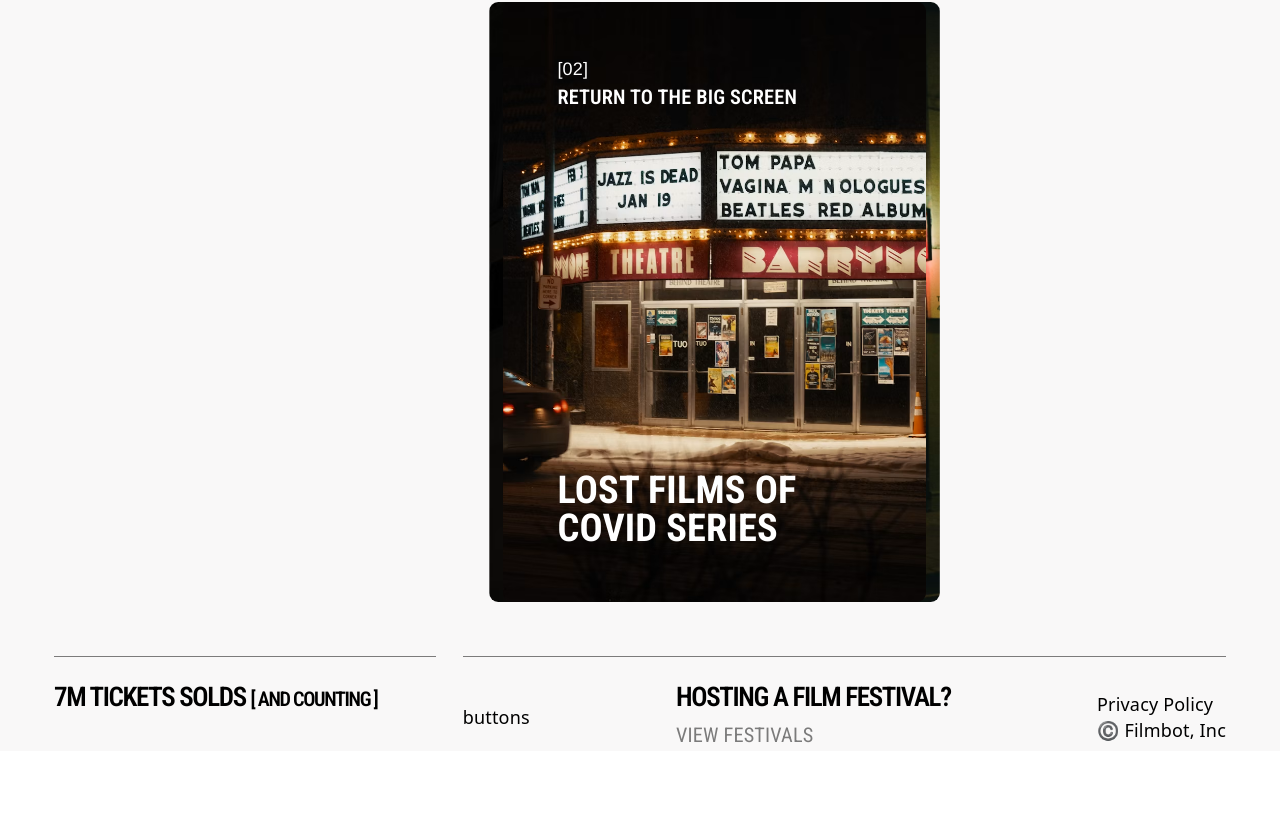
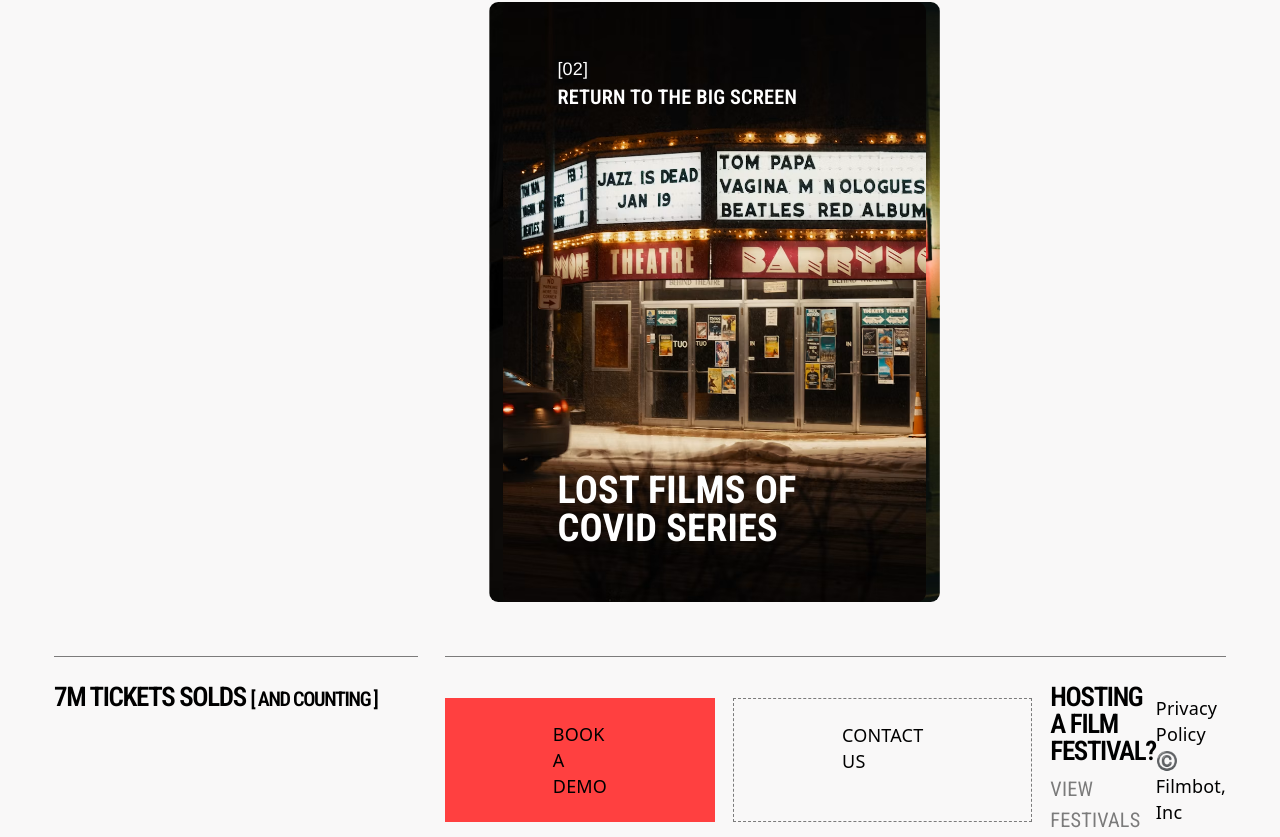
Before and after one commit to mashdotdev/filmbot-awwards-clone, a React (Vite) app: page / in a window 1280 px wide. Shown: the part 7282-8119 px from the top of the page. Before the commit the page ends 8033 px from the top, so only its background shows below. Built offline with nearby package versions, Linux system fonts and the light colour scheme.

Commit message:
feat: footer section done

```diff
--- a/src/components/sections/footer.tsx
+++ b/src/components/sections/footer.tsx
@@ -115,15 +115,19 @@ export const Footer = () => {
       </div>
 
       {/*bottom*/}
-      <div className="px-12 mt-12 size-full max-md:min-h-fit">
+      <div className="px-12 mt-12 size-full max-md:pb-4">
         <div className="flex flex-col lg:flex-row size-full justify-between gap-6 ">
           <h6 className="border-t border-black/50 flex-1 pt-6 font-semibold text-[clamp(1.5rem,1vw,1rem)] tracking-tighter font-roboto leading-none">
             7M TICKETS SOLDS <span className="text-lg">[ AND COUNTING ]</span>
           </h6>
 
           <div className="border-t border-black/50 flex lg:items-center justify-around flex-col lg:flex-row flex-2 pt-6">
-            <div className="">buttons</div>
-            <div className="flex flex-col gap-2 max-md:my-12 ml-auto">
+            <div className="flex gap-4">
+              <div className="lg:py-5 lg:px-24 py-4 px-4 bg-[#ff4040] text-black">BOOK A DEMO</div>
+              <div className="lg:py-5 lg:px-24 py-4 px-4 border border-black/50 border-dashed text-black">CONTACT US</div>
+              <div></div>
+            </div>
+            <div className="flex flex-col gap-2 max-md:my-12 lg:ml-auto">
               <h6 className="font-semibold text-[clamp(1.5rem,1vw,1rem)]  tracking-tighter font-roboto leading-none uppercase">
                 hosting a film festival?
               </h6>
@@ -131,7 +135,7 @@ export const Footer = () => {
                 view festivals
               </span>
             </div>
-            <div className="flex flex-col max-md:flex-row max-md:justify-between ml-auto">
+            <div className="flex flex-col max-md:flex-row max-md:justify-between lg:ml-auto">
               <span>Privacy Policy</span>
               <span>©️ Filmbot, Inc</span>
             </div>
```
